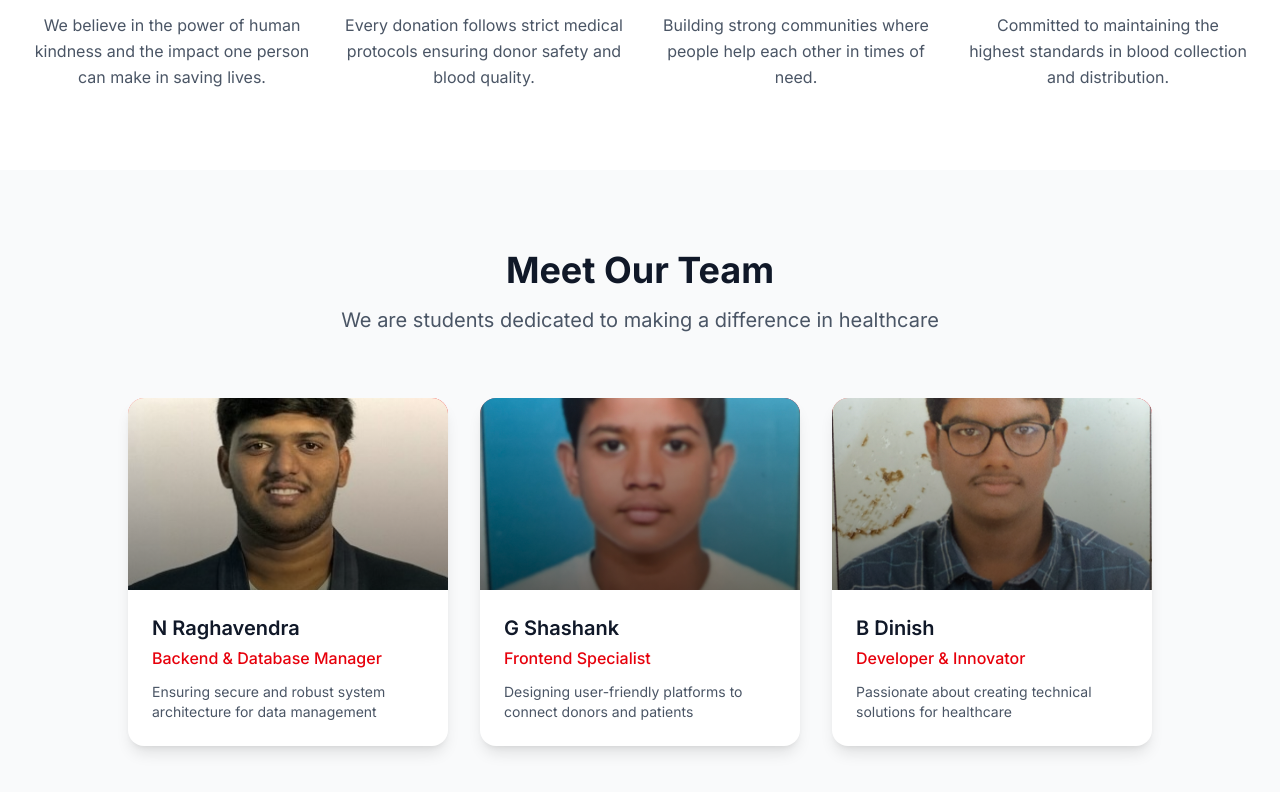
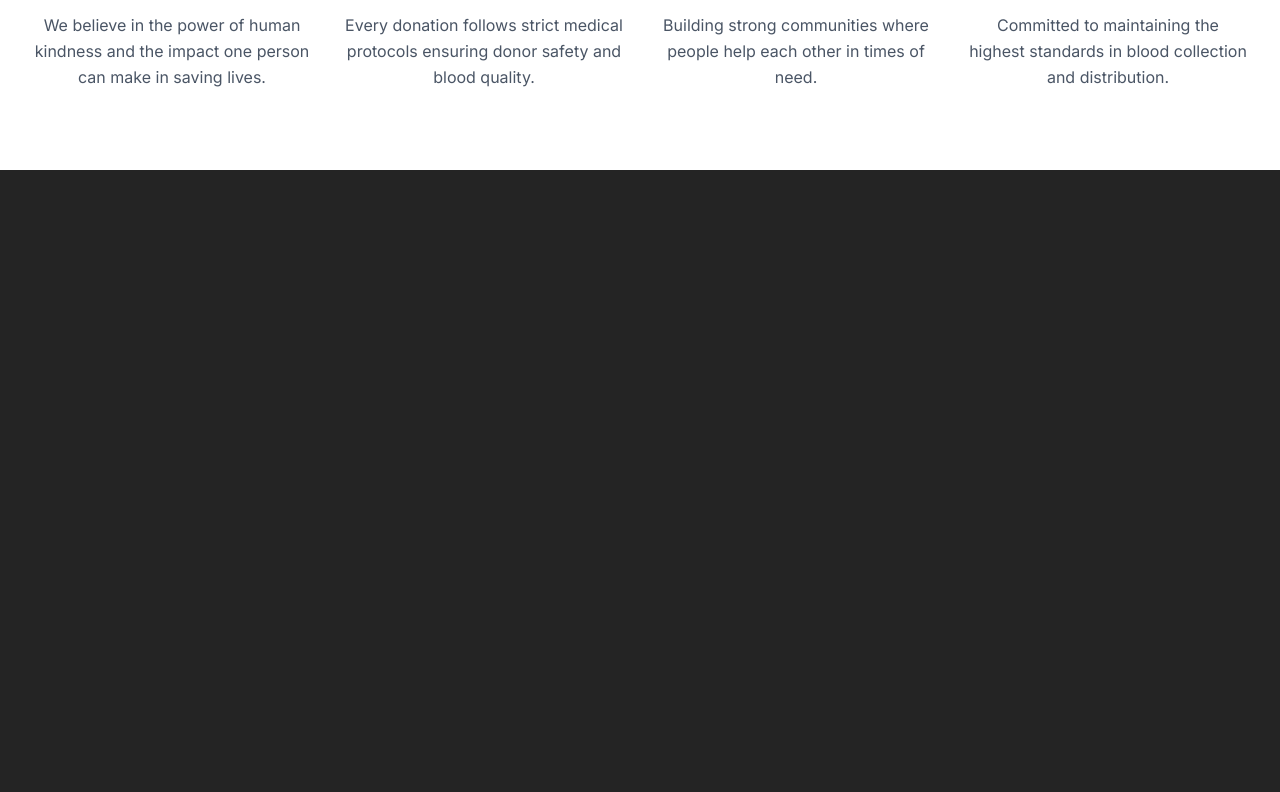
Before and after one commit to raghavendra3107/HemoLink, a React (Vite) app in the folder frontend/: page /about in a window 1280 px wide. Shown: the part 920-1712 px from the top of the page. After the commit the page ends 1090 px from the top, so only its background shows below. Built offline with nearby package versions, Linux system fonts and the light colour scheme; no server answers; what country-state-city would draw is missing.

Commit message:
feat: remove meet our team section

```diff
--- a/frontend/src/components/about/About.jsx
+++ b/frontend/src/components/about/About.jsx
@@ -43,27 +43,6 @@ const AboutUs = () => {
       icon: Target,
       title: 'Excellence',
       description: 'Committed to maintaining the highest standards in blood collection and distribution.'
-    }
-  ];
-
-  const team = [
-    {
-      name: 'N Raghavendra',
-      role: 'Backend & Database Manager',
-      image: '/assets/raghavendra.jpg',
-      bio: 'Ensuring secure and robust system architecture for data management'
-    },
-    {
-      name: 'G Shashank',
-      role: 'Frontend Specialist',
-      image: '/assets/shashank.png',
-      bio: 'Designing user-friendly platforms to connect donors and patients'
-    },
-    {
-      name: 'B Dinish',
-      role: 'Developer & Innovator',
-      image: '/assets/dinish.png',
-      bio: 'Passionate about creating technical solutions for healthcare'
     }
   ];
 
@@ -120,37 +99,6 @@ const AboutUs = () => {
         </div>
       </section>
 
-      {/* Team Section */}
-      <section className="py-20 bg-gray-50">
-        <div className="max-w-7xl mx-auto px-4 sm:px-6 lg:px-8">
-          <div className="text-center mb-16">
-            <h2 className="text-4xl font-bold text-gray-900 mb-4">Meet Our Team</h2>
-            <p className="text-xl text-gray-600 max-w-2xl mx-auto">
-              We are students dedicated to making a difference in healthcare
-            </p>
-          </div>
-          <div className="grid md:grid-cols-3 gap-8 max-w-5xl mx-auto">
-            {team.map((member, index) => (
-              <div key={index} className="bg-white rounded-2xl shadow-lg overflow-hidden group hover:shadow-xl transition-all duration-300">
-                <div className="h-48 bg-gradient-to-r from-red-400 to-red-600 relative overflow-hidden">
-                  <img
-                    src={member.image}
-                    alt={member.name}
-                    className="w-full h-full object-cover group-hover:scale-110 transition-transform duration-500"
-                  />
-                  <div className="absolute inset-0 bg-gradient-to-t from-black/50 to-transparent"></div>
-                </div>
-                <div className="p-6">
-                  <h3 className="text-xl font-semibold text-gray-900 mb-1">{member.name}</h3>
-                  <p className="text-red-600 font-medium mb-3">{member.role}</p>
-                  <p className="text-gray-600 text-sm">{member.bio}</p>
-                </div>
-              </div>
-            ))}
-          </div>
-        </div>
-      </section>
-
 
 
 
```
